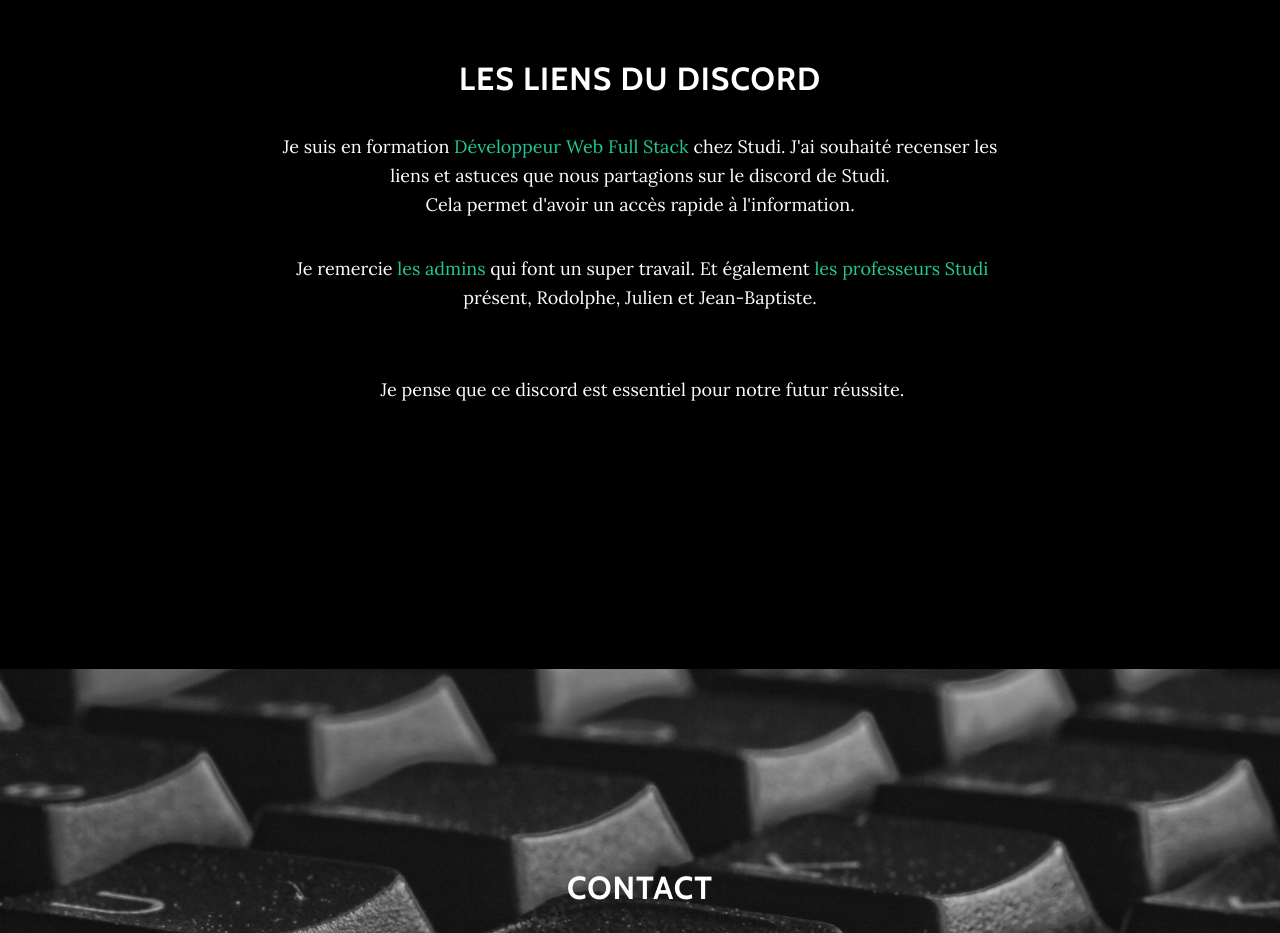
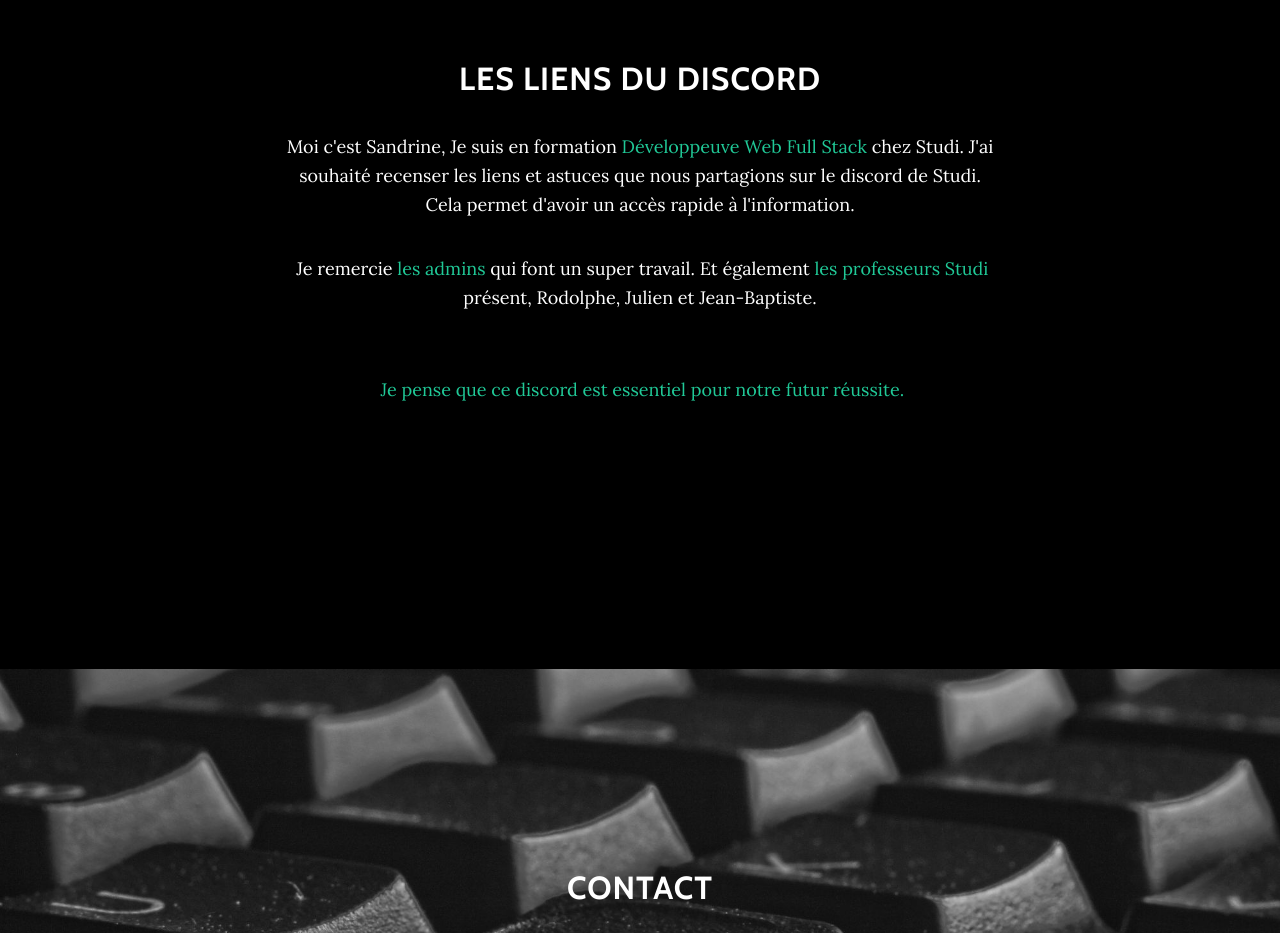
Before and after one commit to Skencker/devweb, a plain HTML site: page index.html in a window 1280 px wide. Shown: the part 940-1873 px from the top of the page. Drawn offline with nearby package versions, Linux system fonts and the light colour scheme.

Commit message:
add meta description

```diff
--- a/index.html
+++ b/index.html
@@ -4,6 +4,7 @@
 <head>
     <meta charset="utf-8">
     <meta name="viewport" content="width=device-width, initial-scale=1.0, shrink-to-fit=no">
+    <meta name="description" content="Devweb Liens utiles pour les devs">
     <title>DevWeb</title>
     <link rel="stylesheet" href="assets/bootstrap/css/bootstrap.min.css">
     <link rel="stylesheet" href="https://fonts.googleapis.com/css?family=Lora:400,700,400italic,700italic">
@@ -42,9 +43,9 @@
             <div class="row">
                 <div class="col-lg-8 mx-auto">
                     <h2>Les liens du discord</h2>
-                    <p>Je suis en formation <span style="color: var(--teal);"> Développeur Web Full Stack </span> chez Studi. J'ai souhaité recenser les liens et astuces que nous partagions sur le discord de Studi. <br>Cela permet d'avoir un accès rapide à l'information.</p>
+                    <p>Moi c'est Sandrine, Je suis en formation <span style="color: var(--teal);"> Développeuve Web Full Stack </span> chez Studi. J'ai souhaité recenser les liens et astuces que nous partagions sur le discord de Studi. <br>Cela permet d'avoir un accès rapide à l'information.</p>
                     <p >&nbsp;Je remercie <span style="color: var(--teal);"> les admins </span> qui font un super travail. Et également <span style="color: var(--teal);">les professeurs Studi </span>présent, Rodolphe, Julien et Jean-Baptiste.<br></p>
-                    <p><br>&nbsp;Je pense que ce discord est essentiel pour notre futur réussite.<br><br></p>
+                    <p style="color: var(--teal);"><br>&nbsp;Je pense que ce discord est essentiel pour notre futur réussite.<br><br></p>
                 </div>
             </div>
         </div>
```
